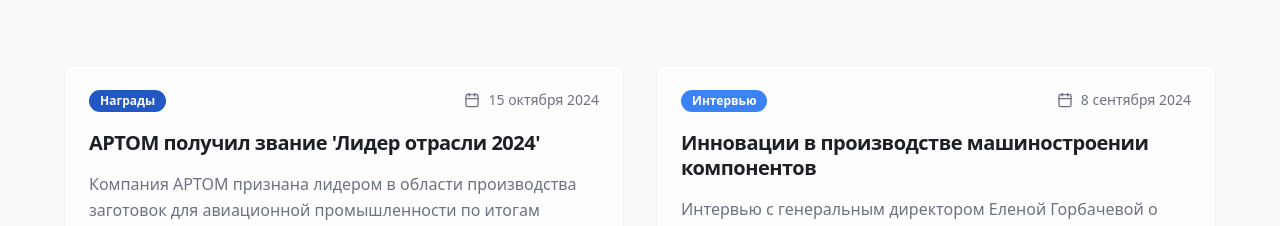
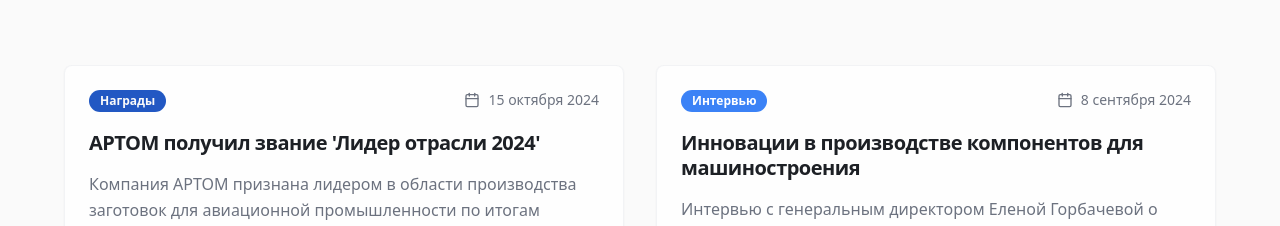
Before and after one commit to usernamestart2322/artom-forge-art, a React (Vite) app: page / in a window 1280 px wide. Shown: the part 3665-3891 px from the top of the page. Built offline with nearby package versions, Linux system fonts and the light colour scheme.

Commit message:
Изменить текст заголовка
Изменен заголовок "Инновации в производстве машиностроении компонентов" на "Инновации в производстве компонентов для машиностроения".

```diff
--- a/src/components/MediaSection.tsx
+++ b/src/components/MediaSection.tsx
@@ -13,7 +13,7 @@ const MediaSection = () => {
       category: "Награды"
     },
     {
-      title: "Инновации в производстве машиностроении компонентов",
+      title: "Инновации в производстве компонентов для машиностроения",
       description: "Интервью с генеральным директором Еленой Горбачевой о развитии современных технологий в производстве заготовок лопаток.",
       date: "8 сентября 2024",
       source: "Авиационная промышленность России",
```
